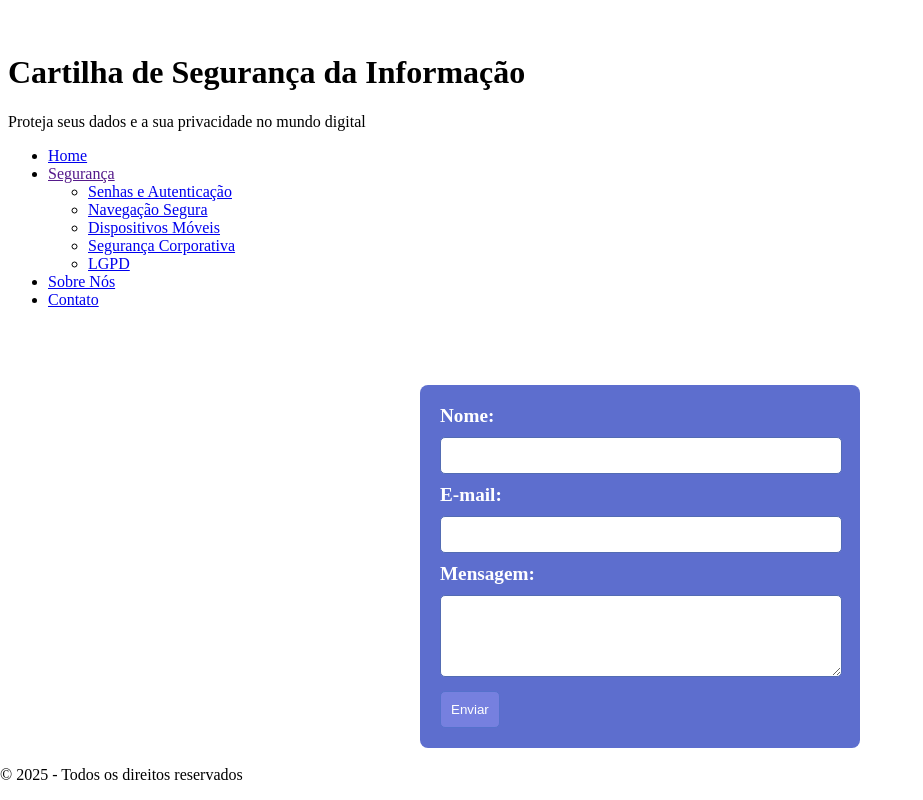
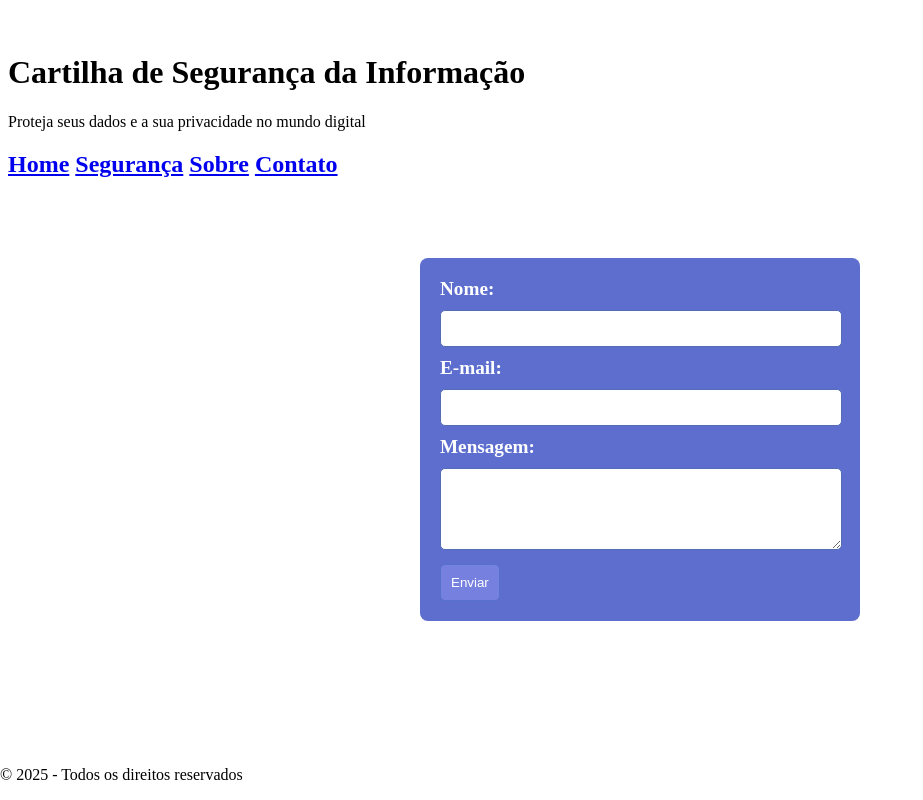
Before and after one commit to laisfsiqueira/Seguran-a-da-Informa--o, a plain HTML site: page page-html/contato.html in a window 1280 px wide. Shown: the whole page, without its empty margins (0-923 px from the left). Drawn offline with Linux system fonts and the light colour scheme.

Commit message:
identação e inclusão da tag main

```diff
--- a/page-html/contato.html
+++ b/page-html/contato.html
@@ -21,24 +21,20 @@
       <h1> Cartilha de Segurança da Informação </h1>
       <p> Proteja seus dados e a sua privacidade no mundo digital </p>
     </div>
-      <div class="container-filho"> <!--menu-toggle-->
-        <ul class="menu">
-          <li><a href="/page-html/index.html" class="active">Home</a></li>
-          <li class="dropdown">
-            <a href="" class="dropdown-toggle">Segurança<i class="fas fa-chevron-down"></i></a>
-            <ul class="dropdown-menu">
-              <li><a href="/dropdown-menu/senhas.html">Senhas e Autenticação</a></li>
-              <li><a href="/dropdown-menu/navegação_segura.html">Navegação Segura</a></li>
-              <li><a href="/dropdown-menu/dispositivos_moveis.html">Dispositivos Móveis</a></li>
-              <li><a href="/dropdown-menu/corporativo.html">Segurança Corporativa</a></li>
-              <li><a href="/dropdown-menu/LGPD.html">LGPD</a></li>
-            </ul>
-          </li>
-          <li><a href="/page-html/sobre.html">Sobre Nós</a></li>
-          <li><a href="/page-html/contato.html">Contato</a></li>
-        </ul>
+      <div class="containerFilhoUm">
+
+        <div class="containerFilhoDois">
+            <h2 class="">  <!--colocar uma fonte-->
+              <a href="/page-html/index.html"> Home</a>
+              <a href="/page-html/segurança.html"> Segurança</a>
+              <a href="/page-html/sobre.html"> Sobre</a>
+              <a href="/page-html/contato.html"> Contato</a>
+            </h2>
+        </div>
       </div>
   </header>
+
+  <main>
     <div class="form-container">
       <form>
         <form action="/enviar" method="post">
@@ -51,8 +47,8 @@
           <button type="submit">Enviar</button>
         </form>
       </form>
-  </div>
-
+    </div>
+  </main>
 
   <footer>
     <div class="container">
```
Also changed, not shown: page-html/index.html (+0 -1 lines), page-html/segurança.html (+12 -16 lines), page-html/sobre.html (+10 -18 lines).
